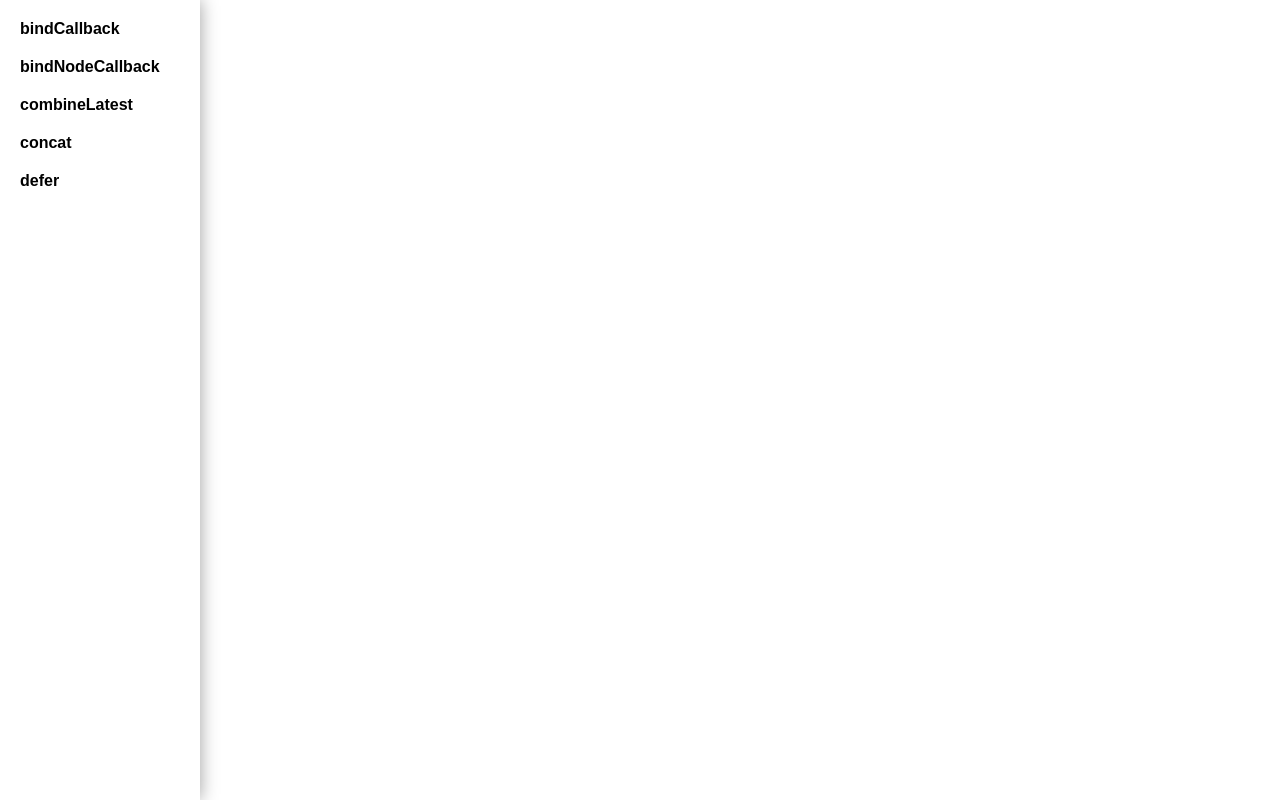
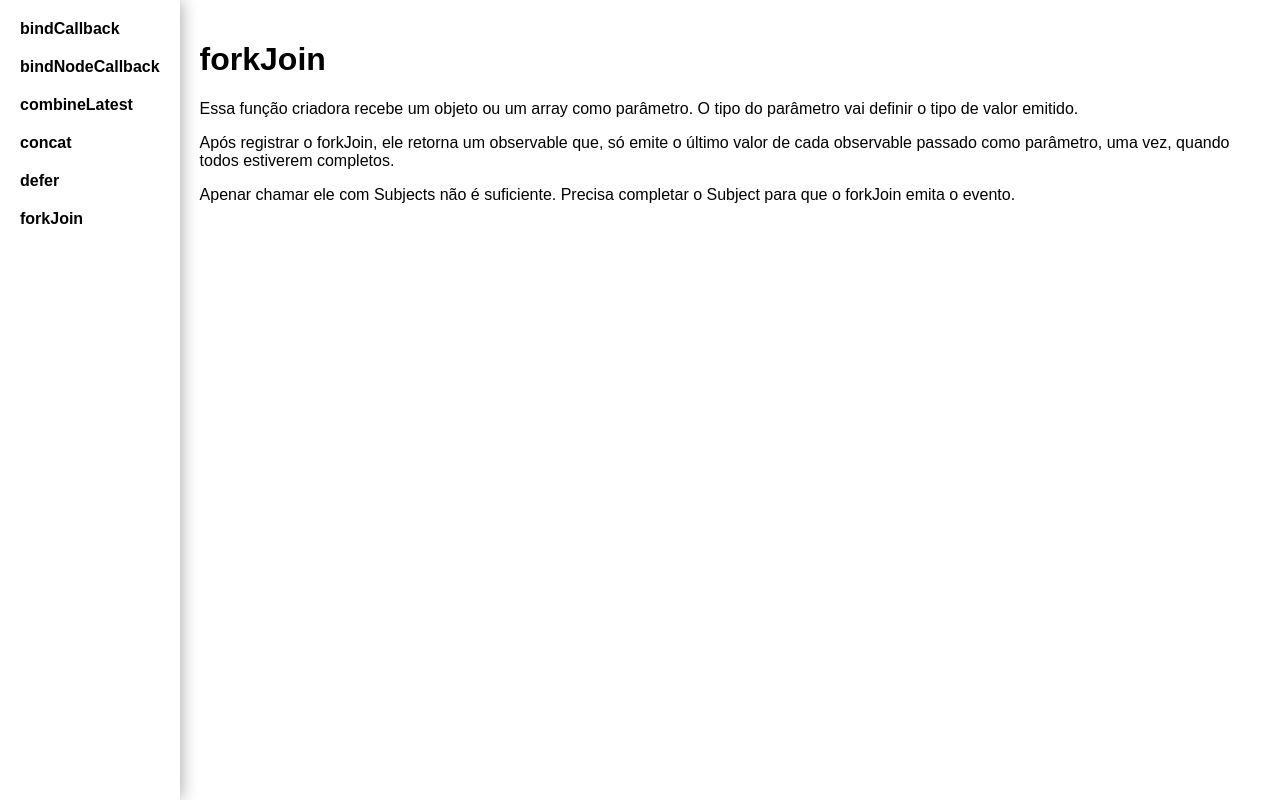
Before and after one commit to JoseRubensVeiga/RxJsOperators, an Angular app: page /fork-join in a window 1280 px wide. Before the commit this address led to /. Built offline with nearby package versions, Linux system fonts and the light colour scheme.

Commit message:
forkJoin

```diff
--- a/src/app/app-routing.module.ts
+++ b/src/app/app-routing.module.ts
@@ -5,6 +5,7 @@ import { BindNodeCallbackComponent } from './pages/bind-node-callback';
 import { CombineLatestComponent } from './pages/combine-latest';
 import { ConcatComponent } from './pages/concat';
 import { DeferComponent } from './pages/defer';
+import { ForkJoinComponent } from './pages/fork-join';
 
 const routes: Routes = [
   { path: 'bind-callback', component: BindCallbackComponent },
@@ -12,6 +13,7 @@ const routes: Routes = [
   { path: 'combine-latest', component: CombineLatestComponent },
   { path: 'concat', component: ConcatComponent },
   { path: 'defer', component: DeferComponent },
+  { path: 'fork-join', component: ForkJoinComponent },
 ];
 
 @NgModule({
--- a/src/app/app.component.html
+++ b/src/app/app.component.html
@@ -5,6 +5,7 @@
     <a routerLink="/combine-latest">combineLatest</a>
     <a routerLink="/concat">concat</a>
     <a routerLink="/defer">defer</a>
+    <a routerLink="/fork-join">forkJoin</a>
   </div>
 
   <main>
--- a/src/app/pages/defer/defer.component.ts
+++ b/src/app/pages/defer/defer.component.ts
@@ -20,11 +20,9 @@ export class DeferComponent implements OnInit, OnDestroy {
   constructor() {}
 
   ngOnInit(): void {
-    const clicksOrInterval = defer(() => {
-      return Math.random() > 0.5
-        ? fromEvent(document, 'click')
-        : interval(1000);
-    });
+    const clicksOrInterval = defer(() =>
+      Math.random() > 0.5 ? fromEvent(document, 'click') : interval(1000)
+    );
     clicksOrInterval.subscribe((x) => console.log('1', x));
     clicksOrInterval.subscribe((x) => console.log('2', x));
     clicksOrInterval.subscribe((x) => console.log('3', x));
--- /dev/null
+++ b/src/app/pages/fork-join/fork-join.component.html
@@ -0,0 +1,14 @@
+<h1>forkJoin</h1>
+<p>
+  Essa função criadora recebe um objeto ou um array como parâmetro. O tipo do
+  parâmetro vai definir o tipo de valor emitido.
+</p>
+<p>
+  Após registrar o forkJoin, ele retorna um observable que, só emite o último
+  valor de cada observable passado como parâmetro, uma vez, quando todos
+  estiverem completos.
+</p>
+<p>
+  Apenar chamar ele com Subjects não é suficiente. Precisa completar o Subject
+  para que o forkJoin emita o evento.
+</p>
--- /dev/null
+++ b/src/app/pages/fork-join/fork-join.component.ts
@@ -0,0 +1,43 @@
+import { Component, OnDestroy, OnInit } from '@angular/core';
+import { forkJoin, Observable, of, Subject, Subscription } from 'rxjs';
+import { delay, tap } from 'rxjs/operators';
+
+@Component({
+  selector: 'app-fork-join',
+  templateUrl: './fork-join.component.html',
+  styleUrls: ['./fork-join.component.scss'],
+})
+export class ForkJoinComponent implements OnInit, OnDestroy {
+  subscription?: Subscription;
+
+  subject1$ = new Subject();
+  subject2$ = new Subject();
+  subject3$ = new Subject();
+
+  constructor() {}
+
+  ngOnInit(): void {
+    const forked = forkJoin({
+      sub1: this.subject1$,
+      sub2: this.subject2$,
+      sub3: this.subject3$,
+    });
+
+    this.subscription = forked.subscribe((value) => {
+      console.log(value);
+    });
+
+    this.subject1$.next('Subject 1 =)');
+    this.subject2$.next('Subject 2 =)');
+    this.subject3$.next('Subject 3 =)');
+    this.subject3$.next('Subject 3.1 =)');
+
+    this.subject1$.complete();
+    this.subject2$.complete();
+    this.subject3$.complete();
+  }
+
+  ngOnDestroy(): void {
+    this.subscription?.unsubscribe();
+  }
+}
--- /dev/null
+++ b/src/app/pages/fork-join/index.ts
@@ -0,0 +1 @@
+export * from './fork-join.component';
--- a/src/app/pages/pages.module.ts
+++ b/src/app/pages/pages.module.ts
@@ -5,6 +5,7 @@ import { BindNodeCallbackComponent } from './bind-node-callback';
 import { CombineLatestComponent } from './combine-latest';
 import { ConcatComponent } from './concat';
 import { DeferComponent } from './defer';
+import { ForkJoinComponent } from './fork-join';
 
 @NgModule({
   imports: [CommonModule],
@@ -14,6 +15,7 @@ import { DeferComponent } from './defer';
     CombineLatestComponent,
     ConcatComponent,
     DeferComponent,
+    ForkJoinComponent,
   ],
 })
 export class PagesModule {}
```
Also changed, not shown: src/app/pages/fork-join/fork-join.component.scss (added), 1 other file (tests, documents, lock files or other folders).
